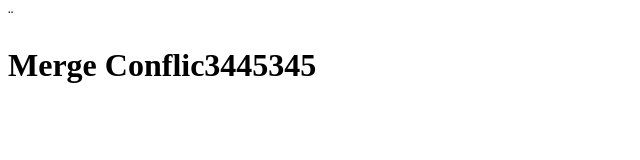
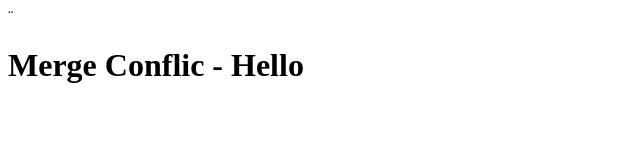
Before and after one commit to Moonbladez/MergeConflicts, a plain HTML site: page index.html in a window 1280 px wide. Shown: the whole page, without its empty margins (0-640 px from the left). Drawn offline with Linux system fonts and the light colour scheme.

Commit message:
Force merge conflict

```diff
--- a/index.html
+++ b/index.html
@@ -7,7 +7,7 @@
     <title>Document</title>¨
 
 
-    <h1>Merge Conflic3445345</h1>
+    <h1>Merge Conflic - Hello</h1>
 </head>
 
 <body>
```
